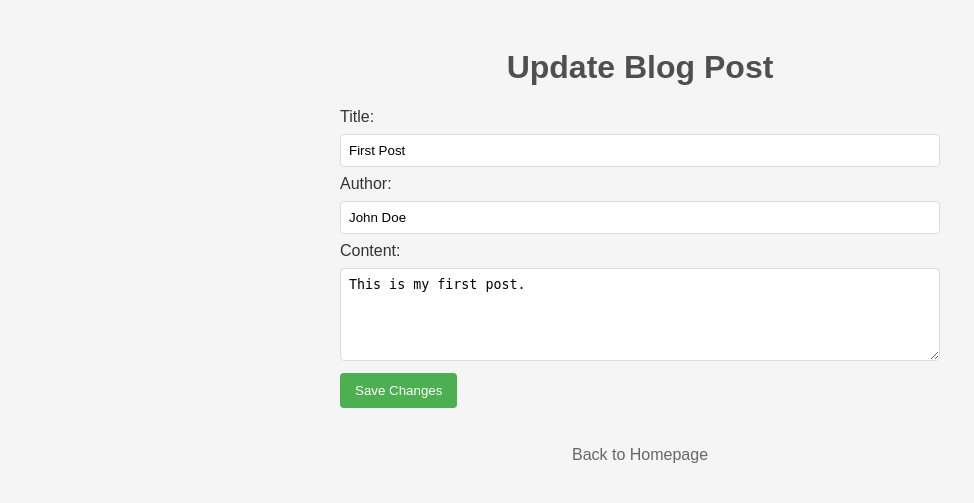
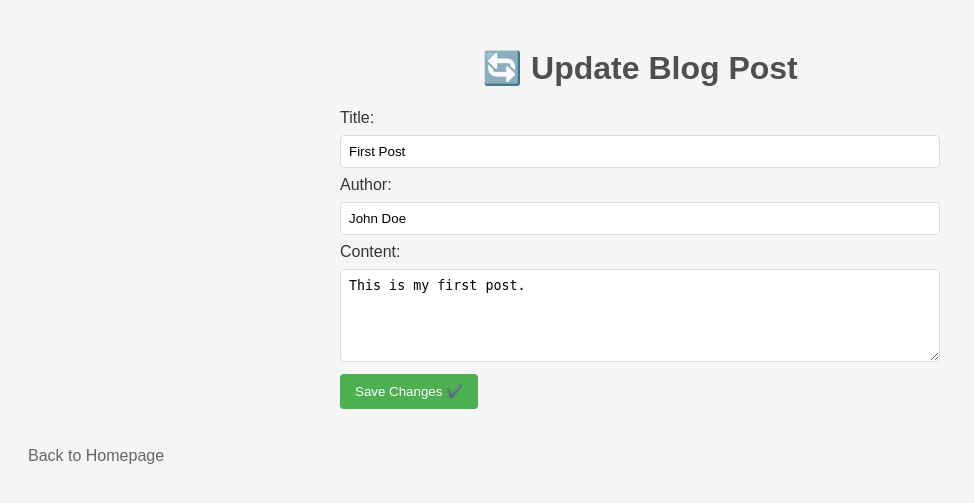
Before and after one commit to cyber8Jason/Masterblog, a Flask app: page /update/1 in a window 1280 px wide. Shown: the top 503 px of the page, without its empty margins (0-974 px from the left). Run offline with Flask 3, Linux system fonts and the light colour scheme.

Commit message:
Update UI elements with new icons and improved link styles

```diff
--- a/static/style.css
+++ b/static/style.css
@@ -138,15 +138,28 @@ button[type="submit"]:hover {
     background-color: #45a049;
 }
 
-.back-link {
+.update-back-link {
     display: block;
-    text-align: center;
+    text-align: left;
     color: #666;
     text-decoration: none;
     margin-top: 20px;
 }
 
-.back-link:hover {
+.update-back-link:hover {
     color: #333;
     text-decoration: underline;
 }
+
+.add-back-link {
+    display: block;
+    text-align: left;
+    color: #666;
+    text-decoration: none;
+    margin-top: 20px;
+}
+
+.add-back-link:hover {
+    color: #333;
+    text-decoration: underline;
+}
--- a/templates/add.html
+++ b/templates/add.html
@@ -21,6 +21,6 @@
         <button type="submit">Add Post ✔️</button>
     </form>
     <br>
-    <a href="{{ url_for('index') }}">Back to Homepage</a>
+    <a href="{{ url_for('index') }}" class="add-back-link">Back to Homepage</a>
 </body>
 </html>
--- a/templates/index.html
+++ b/templates/index.html
@@ -3,7 +3,7 @@
 <head>
     <meta charset="UTF-8">
     <meta name="viewport" content="width=device-width, initial-scale=1.0">
-    <title>💬 My Flask Blog</title>
+    <title>🌐 My Flask Blog</title>
     <link rel="stylesheet" href="{{ url_for('static', filename='style.css') }}">
 </head>
 <body>
--- a/templates/update.html
+++ b/templates/update.html
@@ -3,11 +3,11 @@
 <head>
     <meta charset="UTF-8">
     <meta name="viewport" content="width=device-width, initial-scale=1.0">
-    <title>Update Blog Post</title>
+    <title>💬 Update Blog Post</title>
     <link rel="stylesheet" href="{{ url_for('static', filename='style.css') }}">
 </head>
 <body>
-    <h1>Update Blog Post</h1>
+    <h1>🔄 Update Blog Post </h1>
     <form method="POST" action="{{ url_for('update', post_id=post.id) }}">
         <label for="title">Title:</label><br>
         <input type="text" id="title" name="title" value="{{ post.title }}" required><br>
@@ -18,9 +18,9 @@
         <label for="content">Content:</label><br>
         <textarea id="content" name="content" rows="5" required>{{ post.content }}</textarea><br>
 
-        <button type="submit">Save Changes</button>
+        <button type="submit">Save Changes ✔️</button>
     </form>
     <br>
-    <a href="{{ url_for('index') }}" class="back-link">Back to Homepage</a>
+    <a href="{{ url_for('index') }}" class="update-back-link">Back to Homepage</a>
 </body>
 </html>
```
